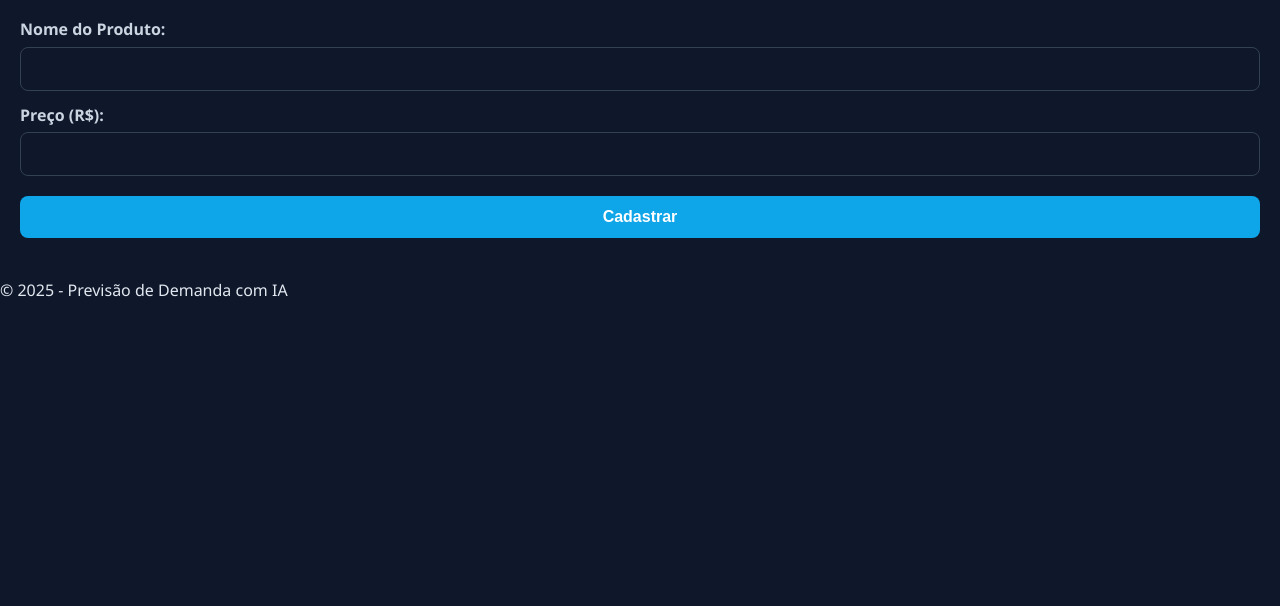
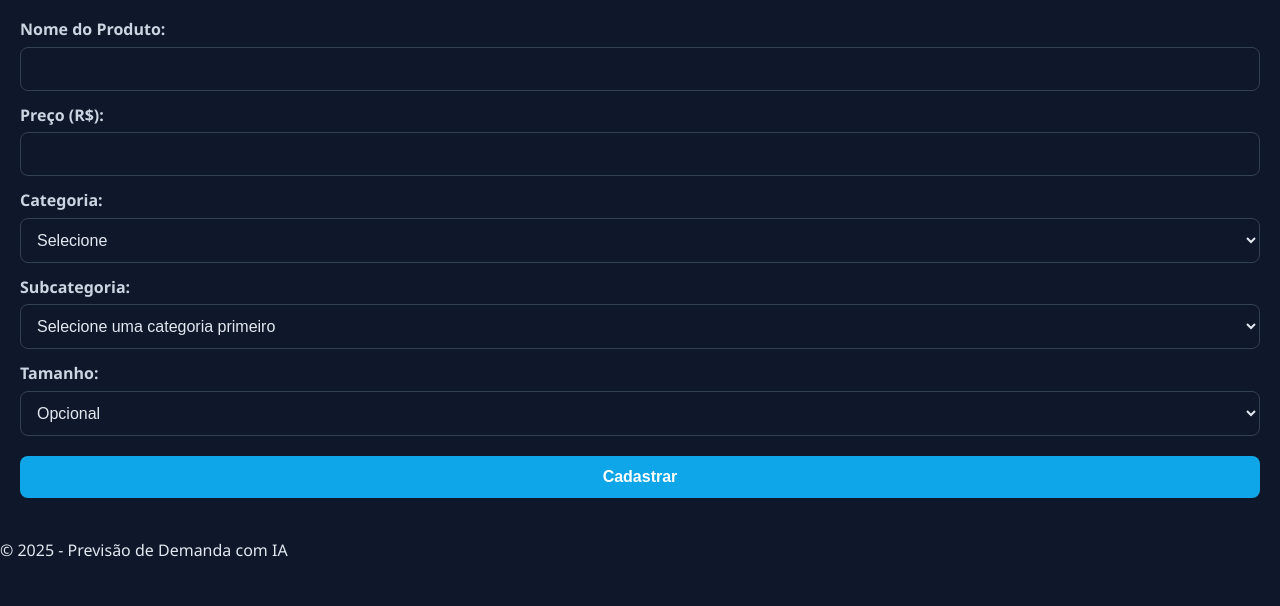
Before and after one commit to PedroSantos0806/tcc, a Flask app: page /cadastrar_produto in a window 1280 px wide. Shown: the part 194-800 px from the top of the page. Run offline with Flask 3, Linux system fonts and the light colour scheme; the visitor is signed in with stand-in values (Sample User, id 1); data that the repository does not hold is empty.

Commit message:
atualizando sistema de cadastro de produtos

```diff
--- a/tcc_app/routes/main_routes.py
+++ b/tcc_app/routes/main_routes.py
@@ -12,42 +12,35 @@ def home():
 @main_bp.route('/cadastrar_produto', methods=['GET', 'POST'])
 @login_required
 def cadastrar_produto():
-    conn = get_db_connection()
-    cursor = conn.cursor(dictionary=True)
-
-    cursor.execute("SELECT * FROM categorias")
-    categorias = cursor.fetchall()
-
     if request.method == 'POST':
         nome = request.form.get('nome')
         preco = request.form.get('preco')
-        categoria_id = request.form.get('categoria_id')
-        subcategoria_id = request.form.get('subcategoria_id')
+        categoria = request.form.get('categoria')
+        subcategoria = request.form.get('subcategoria')
         tamanho = request.form.get('tamanho')
-        data_chegada = request.form.get('data_chegada')
 
-        if not nome or not preco or not categoria_id or not subcategoria_id or not data_chegada:
-            flash('Todos os campos são obrigatórios.')
+        if not nome or not preco or not categoria:
+            flash('Nome, preço e categoria são obrigatórios.')
             return redirect(url_for('main_bp.cadastrar_produto'))
 
         try:
+            conn = get_db_connection()
+            cursor = conn.cursor()
             cursor.execute(
-                "INSERT INTO produtos (nome, preco, categoria_id, subcategoria_id, tamanho, data_chegada, usuario_id) "
-                "VALUES (%s, %s, %s, %s, %s, %s, %s)",
-                (nome, preco, categoria_id, subcategoria_id, tamanho, data_chegada, session['usuario_id'])
+                "INSERT INTO produtos (nome, preco, categoria, subcategoria, tamanho, usuario_id) VALUES (%s, %s, %s, %s, %s, %s)",
+                (nome, preco, categoria, subcategoria, tamanho, session['usuario_id'])
             )
             conn.commit()
+            cursor.close()
+            conn.close()
             flash('Produto cadastrado com sucesso!')
             return redirect(url_for('main_bp.cadastrar_produto'))
         except Exception as e:
             print("Erro ao cadastrar produto:", e)
-            conn.rollback()
             flash('Erro ao cadastrar produto.')
             return redirect(url_for('main_bp.cadastrar_produto'))
 
-    cursor.close()
-    conn.close()
-    return render_template('cadastrar_produto.html', categorias=categorias)
+    return render_template('cadastrar_produto.html')
 
 @main_bp.route('/cadastrar_venda', methods=['GET', 'POST'])
 @login_required
--- a/tcc_app/templates/cadastrar_produto.html
+++ b/tcc_app/templates/cadastrar_produto.html
@@ -7,6 +7,33 @@
 
     <label>Preço (R$):</label>
     <input type="number" step="0.01" name="preco" required>
+
+    <label>Categoria:</label>
+    <select id="categoria" name="categoria" required>
+        <option value="">Selecione</option>
+        <option value="Vestuário">Vestuário</option>
+        <option value="Tecnologia">Tecnologia</option>
+        <option value="Alimentos">Alimentos</option>
+    </select>
+
+    <label>Subcategoria:</label>
+    <select id="subcategoria" name="subcategoria">
+        <option value="">Selecione uma categoria primeiro</option>
+    </select>
+
+    <label>Tamanho:</label>
+    <select id="tamanho" name="tamanho">
+        <option value="">Opcional</option>
+        <option value="PP">PP</option>
+        <option value="P">P</option>
+        <option value="M">M</option>
+        <option value="G">G</option>
+        <option value="GG">GG</option>
+        <option value="38">38</option>
+        <option value="40">40</option>
+        <option value="42">42</option>
+        <option value="44">44</option>
+    </select>
 
     <button type="submit">Cadastrar</button>
 </form>
@@ -20,4 +47,29 @@
     </ul>
   {% endif %}
 {% endwith %}
+
+<script>
+document.getElementById('categoria').addEventListener('change', function() {
+    var subcategoria = document.getElementById('subcategoria');
+    var categoria = this.value;
+
+    subcategoria.innerHTML = '';
+
+    if (categoria === 'Vestuário') {
+        subcategoria.innerHTML += '<option value="Camisa">Camisa</option>';
+        subcategoria.innerHTML += '<option value="Calça">Calça</option>';
+        subcategoria.innerHTML += '<option value="Tênis">Tênis</option>';
+    } else if (categoria === 'Tecnologia') {
+        subcategoria.innerHTML += '<option value="Celular">Celular</option>';
+        subcategoria.innerHTML += '<option value="Notebook">Notebook</option>';
+        subcategoria.innerHTML += '<option value="Fone">Fone</option>';
+    } else if (categoria === 'Alimentos') {
+        subcategoria.innerHTML += '<option value="Bebida">Bebida</option>';
+        subcategoria.innerHTML += '<option value="Salgado">Salgado</option>';
+        subcategoria.innerHTML += '<option value="Doce">Doce</option>';
+    } else {
+        subcategoria.innerHTML += '<option value="">Selecione uma categoria primeiro</option>';
+    }
+});
+</script>
 {% endblock %}
```
